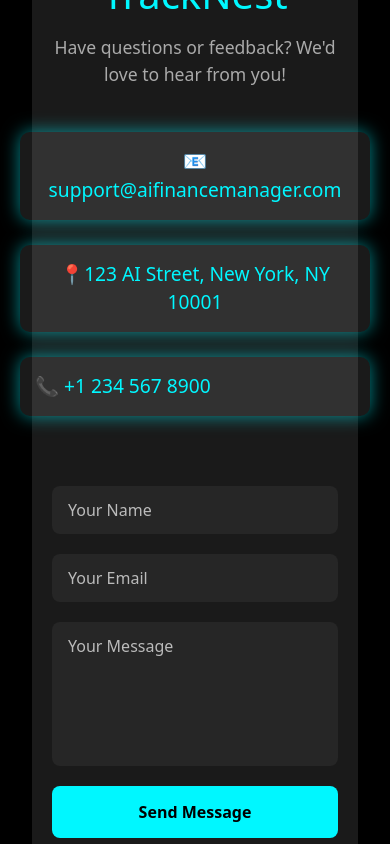
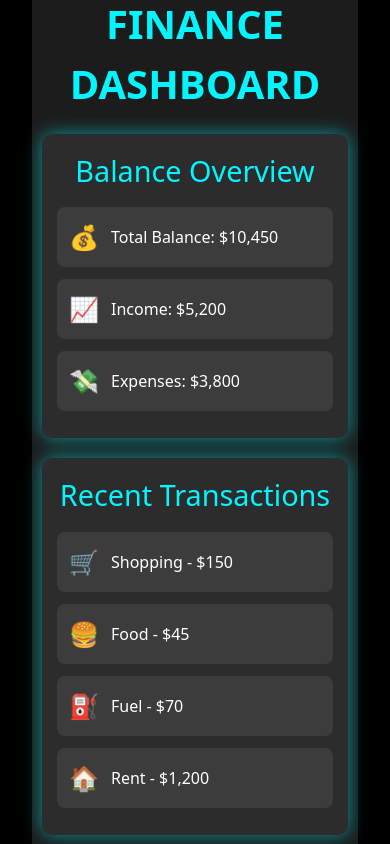
Before and after one commit to shreedharwal/Project_01_React, a React (Vite) app in the folder 01_Aifinance/: page / in a window 390 px wide. Shown: the part 6120-6964 px from the top of the page. Built offline with nearby package versions, Linux system fonts and the light colour scheme.

Commit message:
need to see dashboard_else updated

```diff
--- a/01_Aifinance/src/App.jsx
+++ b/01_Aifinance/src/App.jsx
@@ -3,6 +3,7 @@
 import Footer from './components/Footer.jsx'
 import Contact from './components/Contact.jsx'
 import Features from './components/Features.jsx'
+import Dashboard from './components/Dashboard.jsx'
 
 
 import './App.css'
@@ -14,6 +15,7 @@
       <Navbar />
       <Hero />
       <Features/>
+      <Dashboard/>
       <Contact/>
       <Footer/>
     </div>
--- /dev/null
+++ b/01_Aifinance/src/components/Dashboard.css
@@ -0,0 +1,74 @@
+.dashboard {
+    margin-top: 110px;
+    background-color: #1c1c1c;
+    color: #ffffff;
+    /* font-family: Arial, sans-serif; */
+    padding: 20px;
+
+}
+
+.title {
+    color: #00f7ff;
+    text-align: center;
+    font-size: 2.5rem;
+    font-weight: bold;
+}
+
+.balance-overview,
+.recent-transactions {
+    background-color: #2c2c2c;
+    border-radius: 10px;
+    margin: 20px 0;
+    padding: 20px;
+    box-shadow: 0 0 15px #00f7ff;
+    animation: pulseGlow 3s infinite alternate;
+    transition: transform 1s ease, box-shadow 0.3s ease;
+}
+
+.balance-overview h2,
+.recent-transactions h2 {
+    color: #00f7ff;
+    margin-bottom: 15px;
+    font-size: 1.8rem;
+}
+
+.balance-item,
+.transaction-item {
+    background-color: #3c3c3c;
+    border-radius: 8px;
+    margin: 12px 0;
+    padding: 15px;
+    display: flex;
+    align-items: center;
+    font-size: 1.2rem;
+    transition: transform 0.3s ease, background-color 0.3s ease;
+}
+
+.balance-item span,
+.transaction-item span {
+    margin-right: 12px;
+    font-size: 1.5rem;
+}
+
+.transaction-item:hover,
+.balance-item:hover {
+    transform: scale(1.05);
+    background-color: #00f7ffa0;
+}
+
+@media (max-width: 768px) {
+    .dashboard {
+        padding: 10px;
+    }
+
+    .balance-overview,
+    .recent-transactions {
+        padding: 15px;
+    }
+
+    .balance-item,
+    .transaction-item {
+        font-size: 1rem;
+        padding: 12px;
+    }
+}
--- /dev/null
+++ b/01_Aifinance/src/components/Dashboard.jsx
@@ -0,0 +1,43 @@
+import React from 'react';
+import './Dashboard.css';
+
+const Dashboard = () => {
+  return (
+  <section className="#dashboard" id="dashboard">
+    <div className="dashboard">
+      <h1 className="title">YOUR AI-POWERED FINANCE DASHBOARD</h1>
+
+      <div className="balance-overview">
+        <h2>Balance Overview</h2>
+        <div className="balance-item">
+          <span role="img" aria-label="money">💰</span> Total Balance: $10,450
+        </div>
+        <div className="balance-item">
+          <span role="img" aria-label="income">📈</span> Income: $5,200
+        </div>
+        <div className="balance-item">
+          <span role="img" aria-label="expenses">💸</span> Expenses: $3,800
+        </div>
+      </div>
+
+      <div className="recent-transactions">
+        <h2>Recent Transactions</h2>
+        <div className="transaction-item">
+          <span role="img" aria-label="shopping">🛒</span> Shopping - $150
+        </div>
+        <div className="transaction-item">
+          <span role="img" aria-label="food">🍔</span> Food - $45
+        </div>
+        <div className="transaction-item">
+          <span role="img" aria-label="fuel">⛽</span> Fuel - $70
+        </div>
+        <div className="transaction-item">
+          <span role="img" aria-label="rent">🏠</span> Rent - $1,200
+        </div>
+      </div>
+    </div>
+  </section>
+  );
+};
+
+export default Dashboard;
--- a/01_Aifinance/src/components/Features.css
+++ b/01_Aifinance/src/components/Features.css
@@ -26,7 +26,7 @@
 }
 
 .feature-box {
-    background-color: rgba(42, 42, 42, 0.9);
+    background-color: #2a2a2ae6;
     border-radius: 12px;
     margin-top: 25px;
     /* gap: 10px; */
--- a/01_Aifinance/src/components/Navbar.jsx
+++ b/01_Aifinance/src/components/Navbar.jsx
@@ -16,7 +16,7 @@
       <ul className={isMobile ? "nav-links-mobile" : "nav-links"}>
         <li><a href="#home" className={activeLink === "#home" ? "active" : ""} onClick={() => handleLinkClick("#home")}>Home</a></li>
         <li><a href="#features" className={activeLink === "#features" ? "active" : ""} onClick={() => handleLinkClick("#features")}>Features</a></li>
-        <li><a href="#about" className={activeLink === "#about" ? "active" : ""} onClick={() => handleLinkClick("#about")}>Dashboard</a></li>
+        <li><a href="#dashboard" className={activeLink === "#dashboard" ? "active" : ""} onClick={() => handleLinkClick("#dashboard")}>Dashboard</a></li>
         <li><a href="#contact" className={activeLink === "#contact" ? "active" : ""} onClick={() => handleLinkClick("#contact")}>Contact</a></li>
       </ul>
 
```
